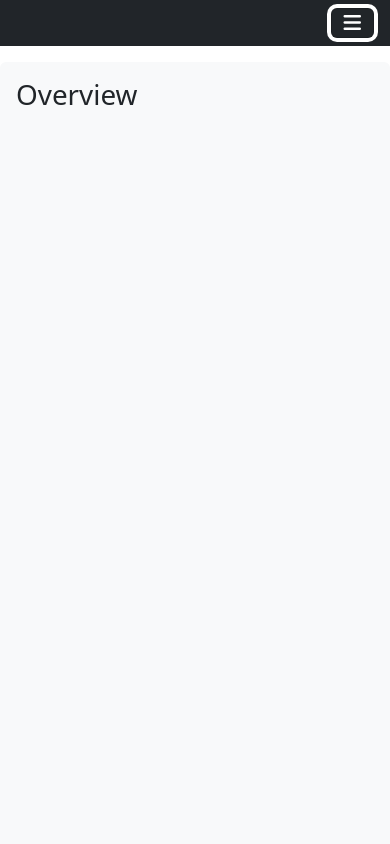
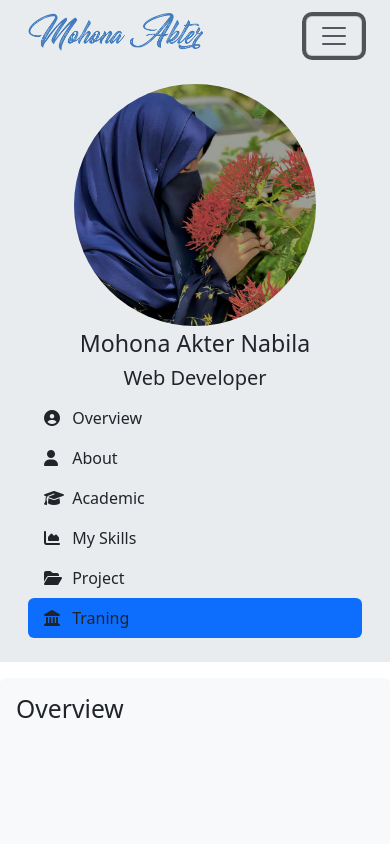
Before and after one commit to MOHONA678/web-resume, a plain HTML site: page index.html in a window 390 px wide. Both pictures are taken after a click on the button "Toggle navigation". Shown: the top 844 px of the page. Drawn offline with Linux system fonts and the light colour scheme; a web font is replaced by a local one.

Commit message:
add picture & logo

```diff
--- a/assets/scss/styles.scss
+++ b/assets/scss/styles.scss
@@ -1,17 +1,15 @@
-@import url("https://fonts.googleapis.com/css2?family=Odibee+Sans&display=swap");
 @media(min-width:992px){
     nav{
-        width:15rem;
+        width: 21rem;
         height:100vh;
     }
     nav .navbar-brand {
         display: none;
     }
     nav .profile img {
-        border: 5px solid white;
+        border: 2px solid white;
     }
-    #content {
-        margin-left: 15rem;
+     #content {
+        margin-left: 21rem;
     }
-
 }
--- a/index.html
+++ b/index.html
@@ -6,108 +6,94 @@
         <meta name="viewport" content="width=device-width, initial-scale=1.0">
         <meta name="author" content="Mohona Akter Nabila">
         <title>Mohona Akter Nabila</title>
+        <link rel="shortcut icon" href="assets/images/favicon.png" type="image/x-icon">
         <link rel="stylesheet" href="https://cdnjs.cloudflare.com/ajax/libs/font-awesome/6.4.2/css/all.min.css" />
         <link rel="stylesheet" href="assets/css/bootstrap.min.css" />
         <link rel="stylesheet" href="assets/scss/styles.css" />
     </head>
 
     <body>
-        <nav id="navbar-example2" class="navbar navbar-expand-lg bg-dark px-3 mb-3 sticky-top">
+        <nav id="sidebar" class="navbar bg-body-secondary navbar-expand-lg px-3 mb-3 sticky-top">
+            <div class="container">
                 <a class="navbar-brand" href="#">
-                <!-- <img src="" class="w-200" alt=""> -->
+                    <img src="assets/images/logo.png" width="175" alt="">
                 </a>
-            <button class="navbar-toggler text-white" type="button" data-bs-toggle="collapse" data-bs-target="#navbar"
-                aria-controls="navbar" aria-expanded="false" aria-label="Toggle navigation">
-                <i class="fas fa-bars"></i>
+                <button class="navbar-toggler" type="button" data-bs-toggle="collapse"
+                    data-bs-target="#navbarSupportedContent" aria-controls="navbarSupportedContent"
+                    aria-expanded="false" aria-label="Toggle navigation">
+                    <span class="navbar-toggler-icon"></span>
                 </button>
-        <div class="collapse navbar-collapse" id="navbarNav">
+                <div class="collapse navbar-collapse" id="navbarSupportedContent">
                     <ul class="nav nav-pills flex-column my-3">
-                <div class="d-none d-lg-block profile flex-column">
+                        <div class="profile flex-column">
                             <a href="index.html" class="d-flex justify-content-center align-items-center">
-                        <!-- <img src="" class="w-75 rounded-circle p-1" alt="" /> -->
+                                <img src="assets/images/profile.jpeg" class="w-75 rounded-circle p-1" alt="">
                             </a>
-                    <h4 class="text-center text-white mt-5">Mohona Akter Nabila</h4>
-                    <h6 class="text-center text-white mb-5">Designer & Developer</h6>
+                            <h3 class="text-center">Mohona Akter Nabila</h3>
+                            <h5 class="text-center">Web Developer</h5>
                         </div>
                         <li class="nav-item">
-                    <a class="nav-link text-white active" aria-current="page" href="#overview">
-                        <i class="fas fa-user-circle" style="width: 1rem;"></i>
+                            <a class="nav-link text-dark active" aria-current="page" href="#overview">
+                                <i class="fas fa-user-circle" style="width:1rem"></i>
                                 <span class="ps-2">Overview</span>
+                            </a>
+
+                        </li>
+                        <li class="nav-item">
+                            <a class="nav-link text-dark" href="#about">
+                                <i class="fas fa-user" style="width:1rem"></i>
+                                <span class="ps-2">About</span>
                             </a>
                         </li>
                         <li class="nav-item">
-                    <a class="nav-link text-white" href="#about">
-                        <i class="fas fa-user" style="width: 1rem;"></i>
-                        <span class="ps-2">About Me</span>
+                            <a class="nav-link text-dark" href="#academic">
+                                <i class="fas fa-graduation-cap" style="width:1rem"></i>
+                                <span class="ps-2">Academic</span>
                             </a>
                         </li>
                         <li class="nav-item">
-                    <a class="nav-link text-white" href="#academic">
-                        <i class="fas fa-graduation-cap" style="width: 1rem;"></i>
-                        <span class="ps-2">Academic</span>
-                    </a>
-                </li>
-                <!-- <li class="nav-item">
-                    <a class="nav-link text-white" href="#employment">
-                        <i class="fas fa-briefcase" style="width: 1rem;"></i>
-                        <span class="ps-2">Employment</span>
-                    </a>
-                </li> -->
-                <li class="nav-item">
-                    <a class="nav-link text-white" href="#skills">
-                        <i class="fas fa-chart-area" style="width: 1rem;"></i>
+                            <a class="nav-link text-dark" href="#skill">
+                                <i class="fas fa-chart-area" style="width:1rem"></i>
                                 <span class="ps-2">My Skills</span>
                             </a>
                         </li>
                         <li class="nav-item">
-                    <a class="nav-link text-white" href="#projects">
-                        <i class="fas fa-folder-open" style="width: 1rem;"></i>
-                        <span class="ps-2">Projects</span>
+                            <a class="nav-link text-dark" href="#project">
+                                <i class="fas fa-folder-open" style="width:1rem"></i>
+                                <span class="ps-2">Project</span>
                             </a>
                         </li>
                         <li class="nav-item">
-                    <a class="nav-link text-white" href="#trainings">
-                        <i class="fas fa-landmark" style="width: 1rem;"></i>
-                        <span class="ps-2">Trainings</span>
+                            <a class="nav-link text-dark" href="#traning">
+                                <i class="fas fa-landmark" style="width:1rem"></i>
+                                <span class="ps-2">Traning</span>
                             </a>
                         </li>
-                <!-- <li class="nav-item">
-                    <a class="nav-link text-white" href="#achievements">
-                        <i class="fas fa-award" style="width: 1rem;"></i>
-                        <span class="ps-2">Achievements</span>
-                    </a>
-                </li> -->
+
                     </ul>
                 </div>
             </div>
-
         </nav>
         <main id="content" data-bs-spy="scroll" data-bs-target="#sidebar" data-bs-root-margin="0px 0px -40%"
             data-bs-smooth-scroll="true" class="scrollspy-example bg-body-tertiary p-3 rounded-2" tabindex="0">
             <section class="vh-100" id="overview">
-                <h1>Overview</h1>
+                <h2>Overview</h2>
             </section>
             <section class="vh-100" id="about">
-                <h1>About</h1>
+                <h2>About</h2>
             </section>
             <section class="vh-100" id="academic">
-                <h1>Academic</h1>
+                <h2>Academic</h2>
             </section>
-            <!-- <section class="vh-100" id="employment">
-                <h1>Employment</h1>
-            </section> -->
-            <section class="vh-100" id="skills">
-                <h1>Skills</h1>
+            <section class="vh-100" id="skill">
+                <h2>My Skills</h2>
             </section>
-            <section class="vh-100" id="projects">
-                <h1>Projects</h1>
+            <section class="vh-100" id="project">
+                <h2>Project</h2>
             </section>
-            <section class="vh-100" id="trainings">
-                <h1>Trainings</h1>
+            <section class="vh-100" id="traning">
+                <h2>Traning</h2>
             </section>
-            <!-- <section class="vh-100" id="achievements">
-                <h1>Achievements</h1>
-            </section> -->
         </main>
         <script src="assets/js/bootstrap.bundle.min.js"></script>
     </body>
```
Also changed, not shown: assets/images/favicon.png (added), assets/images/logo.png (added), assets/images/profile.jpeg (added), assets/scss/styles.css, 1 other file. Lines whose indentation alone changed are shown as unchanged.
